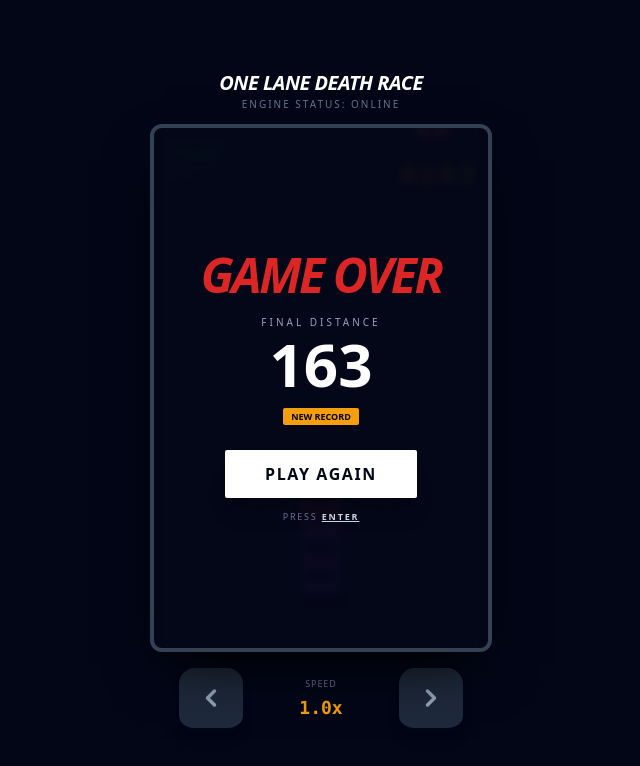
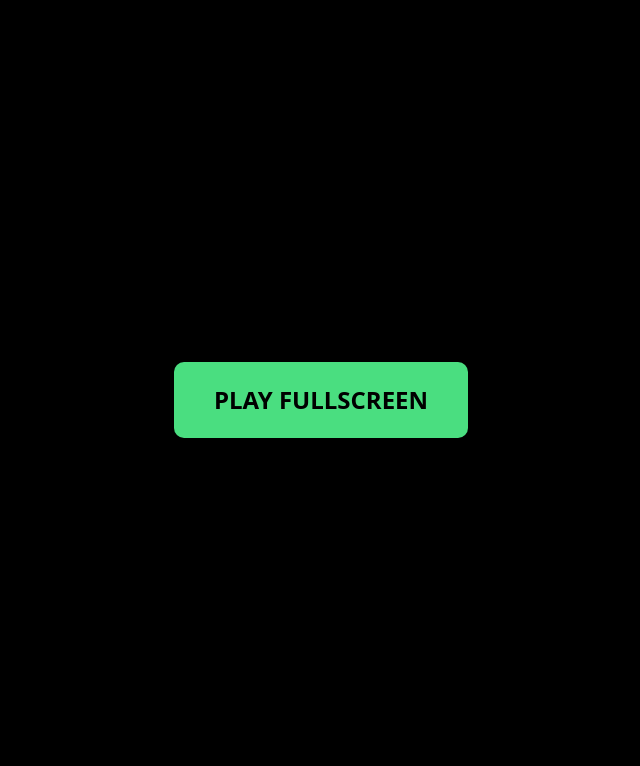
Before and after one commit to zrplayonline/One-Lane-Death-Race, a plain HTML site: page index.html in a window 1280 px wide. Shown: the whole page, without its empty margins (319-959 px from the left). Drawn offline with nearby package versions, Linux system fonts and the light colour scheme.

Commit message:
Update index.html

```diff
--- a/index.html
+++ b/index.html
@@ -439,5 +439,57 @@
         window.addEventListener('resize', initCanvas);
         window.onload = () => { initCanvas(); requestAnimationFrame(gameLoop); };
     </script>
+    <!-- Fullscreen Launcher -->
+<div id="fullscreen-start" style="
+position:fixed;
+top:0;
+left:0;
+width:100%;
+height:100%;
+background:#000;
+display:flex;
+justify-content:center;
+align-items:center;
+z-index:999999;
+">
+    <button onclick="startFullscreen()" style="
+    padding:20px 40px;
+    font-size:24px;
+    font-weight:bold;
+    cursor:pointer;
+    border:none;
+    border-radius:10px;
+    background:#4ade80;
+    color:#000;
+    ">
+        PLAY FULLSCREEN
+    </button>
+</div>
+
+<script>
+function startFullscreen() {
+    const elem = document.documentElement;
+
+    if (elem.requestFullscreen) {
+        elem.requestFullscreen();
+    } else if (elem.webkitRequestFullscreen) {
+        elem.webkitRequestFullscreen();
+    } else if (elem.msRequestFullscreen) {
+        elem.msRequestFullscreen();
+    }
+
+    document.getElementById("fullscreen-start").style.display = "none";
+}
+
+document.addEventListener("fullscreenchange", () => {
+    const overlay = document.getElementById("fullscreen-start");
+
+    if (!document.fullscreenElement) {
+        overlay.style.display = "flex";
+    } else {
+        overlay.style.display = "none";
+    }
+});
+</script>
 </body>
 </html>
```
